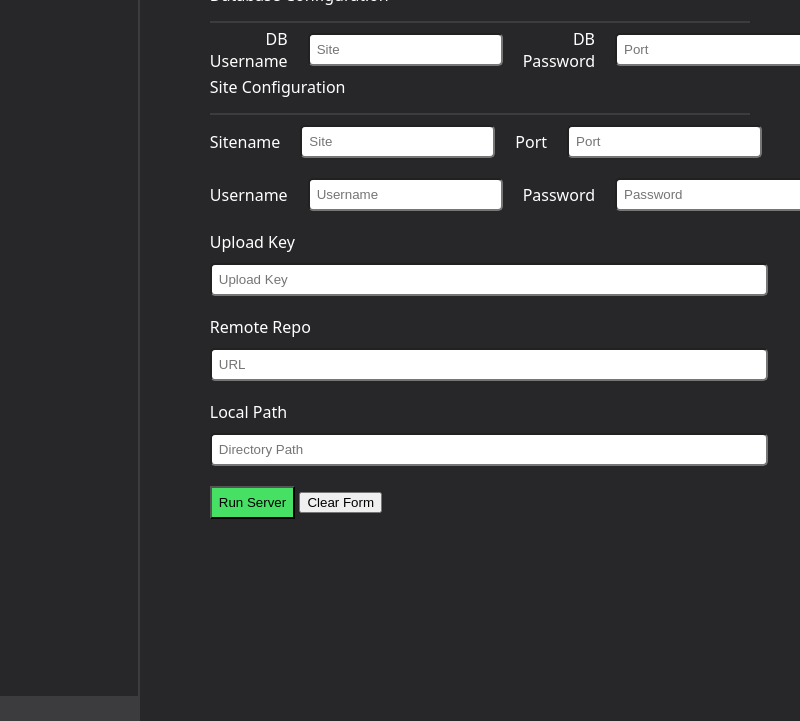
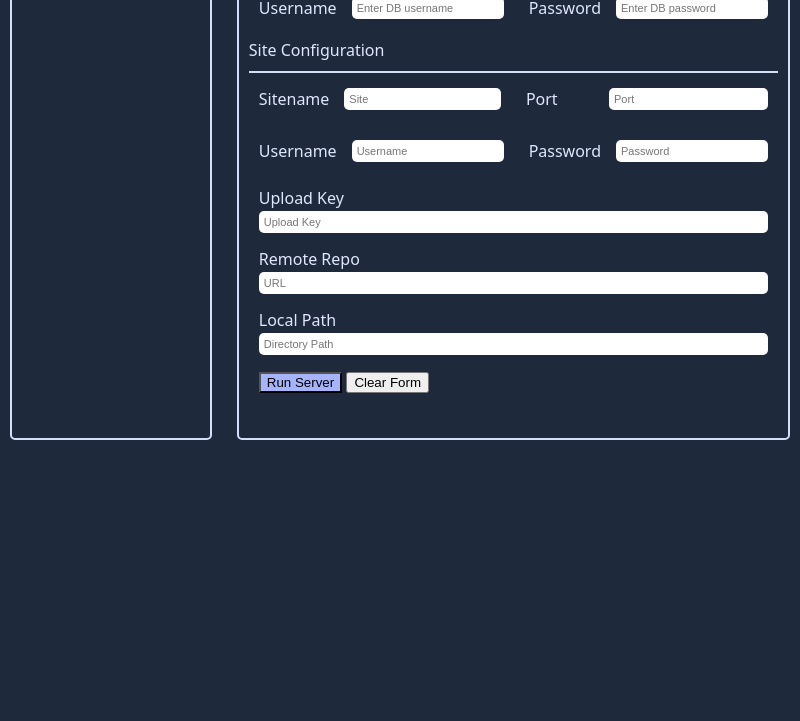
Before and after one commit to Hussein-249/gserver, an Electron app: page views/index.html in a window 800 px wide. Shown: the part 79-800 px from the top of the page. Drawn offline with Linux system fonts and the light colour scheme.

Commit message:
More UI updates, cleaned layout.

```diff
--- a/src/main.ts
+++ b/src/main.ts
@@ -4,8 +4,9 @@ import * as path from 'path';
 let mainWindow: BrowserWindow | null;
 function createMainWindow() {
     mainWindow = new BrowserWindow({
-        width: 1080,
-        height: 720,
+        width: 800,
+        height: 600,
+        resizable: false,
         webPreferences: {
             nodeIntegration: true
         }
--- a/styles/main.css
+++ b/styles/main.css
@@ -1,24 +1,35 @@
 :root {
-    --main-bg-color: #27272a;
-    --secondary-bg-color: #3c3c3f;
+    --main-bg-color: #1e293b;
+    --secondary-bg-color: #d4ddfa;
+    --tertiary-bg-color: #db2777;
+    --main-font-color: #e0e7ff;
+    --white-font-color: white;
+
+}
+
+* {
+    box-sizing: border-box;
 }
 
 html {
-    background-color: var(--main-bg-color);
-    color: white;
+    /* background-color: var(--main-bg-color); */
+    background: linear-gradient(to bottom, var(--main-bg-color) 100%, var(--tertiary-bg-color) 33%);
+    color: var(--main-font-color);
     font-family: system-ui, -apple-system, BlinkMacSystemFont, 'Segoe UI', Roboto, Oxygen, Ubuntu, Cantarell, 'Open Sans', 'Helvetica Neue', sans-serif;
-
     overflow-x: auto;
+    margin: 0;
+    padding: 0;
+    min-height: 100vh;
+    max-height: 100vh;
 }
 
 body {
     margin: 0;
     padding: 0;
     display: grid;
-    grid-template-columns: 1fr 4fr; /* Two columns, 1:4 ratio */
-    grid-column-gap: 20px;
-    min-height: 100vh;
-    max-height: 100vh;
+    grid-template-columns: 3fr 7fr;
+    grid-column-gap: 5px;
+    min-height: 100%;
 }
 
 /* layouts */
@@ -26,44 +37,46 @@ body {
 .sidebar {
     display: flex;
     flex-direction: column;
-    justify-content: space-between;
-    border-right: solid 2px var(--secondary-bg-color);
+    border: solid 2px var(--secondary-bg-color);
+    border-radius: 5px;
+    margin: 10px;
+    min-height: 100%;
+    flex-grow: 1;
+    color: var(--main-bg-color);
 }
 
-.main{
+.main {
     display: flex;
     flex-direction: row;
     justify-content: space-around;
-    padding: 20px;
+    margin: 10px;
+    padding: 10px;
+    min-height: 100%;
+    border: solid 2px var(--secondary-bg-color);
+    border-radius: 5px;
 }
 
 .main-content {
-    min-width: 70%;
-    max-width: 90%;
-
+    min-width: 90%;
 }
 
 .equal-column-container {
     display: grid;
     grid-template-columns: 1fr 1fr; /* Two columns, 1:1 ratio */
-    grid-column-gap: 20px;
+    grid-column-gap: 15px;
 }
 
 .input-column-container {
     display: grid;
-    grid-template-columns: 3fr 7fr; /* Two columns, 1:2 ratio */
-    grid-column-gap: 20px;
+    grid-template-columns: 3fr 7fr;
+    grid-column-gap: 15px;
 }
-
-.spacer {
-    height: 25px;
-}
-
 
 /* styling resets and customizations*/
 
 .h4-style {
-    padding-bottom: 15px;
+    padding-top: 5px;
+    padding-bottom: 10px;
     border-bottom: solid 2px var(--secondary-bg-color);
 }
 
@@ -75,6 +88,8 @@ body {
 
 .text-input {
     border-radius: 5px;
+    outline: none;
+    border: none;
 }
 
 .full-width-input {
@@ -82,29 +97,36 @@ body {
     margin: auto;
 }
 
-.my-full {
-    margin-top: 10px;
-    margin-bottom: 10px;
-}
-
-.p-1-input {
-    padding: 7px;
+.p-1 {
+    padding: 5px;
 }
 
 .py-1 {
-    padding-top: 10px;
-    padding-bottom: 10px;
+    padding-top: 5px;
+    padding-bottom: 5px;
 }
 
 .my-1 {
-    margin-top: 10px;
-    margin-bottom: 10px;
+    margin-top: 5px;
+    margin-bottom: 5px;
+}
+
+.mb-1 {
+    margin-bottom: 5px;
 }
 
 /* font sizes */
 
+.fs-input {
+    font-size: 11px;
+}
+
+.fs-1 {
+    font-size: 16px;
+}
+
 .fs-2 {
-    font-size: 16px;
+    font-size: 18px;
 }
 
 /* colours */
@@ -113,7 +135,7 @@ body {
 }
 
 .bg-green{
-    background-color: #45e064;
+    background-color: #a5b4fc;
 }
 
 .text-center {
--- a/views/index.html
+++ b/views/index.html
@@ -9,60 +9,62 @@
 <body>
     <div id="sidebar" class="sidebar">
         <h1 class="header-reset fs-2 bg-light-grey text-center py-1">Saved Configs</h1>
-        <div class="spacer bg-light-grey"></div>
     </div>
     <div id="main" class="main">
         <div class="main-content">
-            <h1 class="header-reset">Server Configuration</h1>
             <form>
                 <h4 class="header-reset h4-style">Database Configuration</h4>
-                <div class="equal-column-container">
-                    <div class="input-column-container">
-                        <label for="filename" class="label-center">DB Username</label>
-                        <input type="text" id="filename" name="filename" placeholder="Site" class="p-1-input my-1 text-input">
+                <div class="equal-column-container p-1">
+                    <div class="input-column-container p-1">
+                        <label for="db-username" class="label-center fs-1">Username</label>
+                        <input type="text" id="db-username" name="db-username" placeholder="Enter DB username" class="p-1 my-1 text-input fs-input">
                     </div>
-                    <div class="input-column-container">
-                        <label for="filename" class="label-center">DB Password</label>
-                        <input type="text" id="filename" name="filename" placeholder="Port" class="p-1-input my-1 text-input">
+                    <div class="input-column-container p-1">
+                        <label for="db-password" class="label-center fs-1">Password</label>
+                        <input type="text" id="db-password" name="db-password" placeholder="Enter DB password" class="p-1 my-1 text-input fs-input">
                     </div>
                 </div>
                 <div>
                     <h4 class="header-reset h4-style">Site Configuration</h4>
                 </div>
-                <div class="equal-column-container">
-                    <div class="input-column-container">
-                        <label for="filename" class="label-center">Sitename</label>
-                        <input type="text" id="filename" name="filename" placeholder="Site" class="p-1-input my-1 text-input">
+                <div class="equal-column-container p-1">
+                    <div class="input-column-container p-1">
+                        <label for="sitename" class="label-center fs-1">Sitename</label>
+                        <input type="text" id="sitename" name="sitename" placeholder="Site" class="p-1 my-1 text-input fs-input">
                     </div>
-                    <div class="input-column-container">
-                        <label for="filename" class="label-center">Port</label>
-                        <input type="text" id="filename" name="filename" placeholder="Port" class="p-1-input my-1 text-input">
+                    <div class="input-column-container p-1">
+                        <label for="port" class="label-center fs-1">Port</label>
+                        <input type="text" id="port" name="port" placeholder="Port" class="p-1 my-1 text-input fs-input">
                     </div>
                 </div>
-                <div class="equal-column-container">
-                    <div class="input-column-container">
-                        <label for="filename" class="label-center">Username</label>
-                        <input type="text" id="filename" name="filename" placeholder="Username" class="p-1-input my-1 text-input">
+                <div class="equal-column-container p-1">
+                    <div class="input-column-container p-1">
+                        <label for="admin-username" class="label-center fs-1">Username</label>
+                        <input type="text" id="admin-username" name="admin-username" placeholder="Username" class="p-1 my-1 text-input fs-input">
                     </div>
-                    <div class="input-column-container">
-                        <label for="filename" class="label-center">Password</label>
-                        <input type="text" id="filename" name="filename" placeholder="Password" class="p-1-input my-1 text-input">
+                    <div class="input-column-container p-1">
+                        <label for="admin-password" class="label-center fs-1">Password</label>
+                        <input type="text" id="admin-password" name="admin-password" placeholder="Password" class="p-1 my-1 text-input fs-input">
                     </div>
                 </div>
-                <div class="my-full">
-                    <label for="filename">Upload Key</label>
-                    <input type="text" id="filename" name="filename" placeholder="Upload Key" class="p-1-input my-1 text-input full-width-input">
+                <div class="p-1">
+                    <div class="p-1 mb-1">
+                        <label for="upload-key" class="fs-1 mb-1">Upload Key</label>
+                        <input type="text" id="upload-key" name="upload-key" placeholder="Upload Key" class="p-1 text-input full-width-input fs-input">
+                    </div>
+                    <div class="p-1 mb-1">
+                        <label for="remote-repo" class="fs-1 mb-1">Remote Repo</label>
+                        <input type="text" id="remote-repo" name="remote-repo" placeholder="URL" class="p-1 text-input full-width-input fs-input">
+                    </div>
+                    <div class="p-1 mb-1">
+                        <label for="local-path" class="fs-1 mb-1">Local Path</label>
+                        <input type="text" id="local-path" name="local-path" placeholder="Directory Path" class="p-1 text-input full-width-input fs-input">
+                    </div>
+                    <div id="buttons" class="p-1 mb-1">
+                        <input type="submit" value="Run Server" class="p-1-input bg-green">
+                        <input type="reset" value="Clear Form">
+                    </div>
                 </div>
-                <div class="my-full">
-                    <label for="filename">Remote Repo</label>
-                    <input type="text" id="filename" name="filename" placeholder="URL" class="p-1-input my-1 text-input full-width-input">
-                </div>
-                <div class="my-full">
-                    <label for="filename">Local Path</label>
-                    <input type="text" id="filename" name="filename" placeholder="Directory Path" class="p-1-input my-1 text-input full-width-input">
-                </div>
-                <input type="submit" value="Run Server" class="p-1-input bg-green">
-                <input type="reset" value="Clear Form">
             </form>
         </div>
     </div>
```
